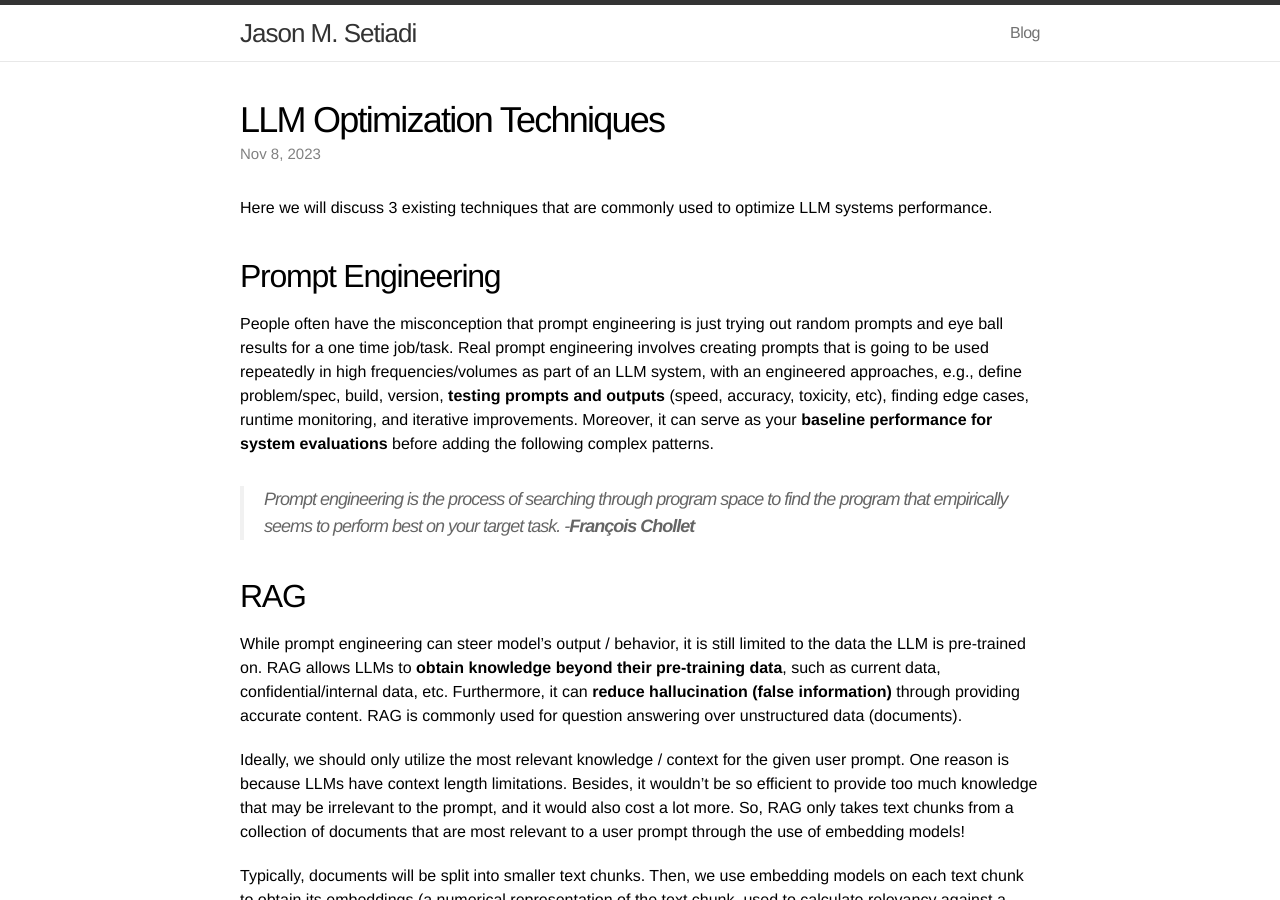
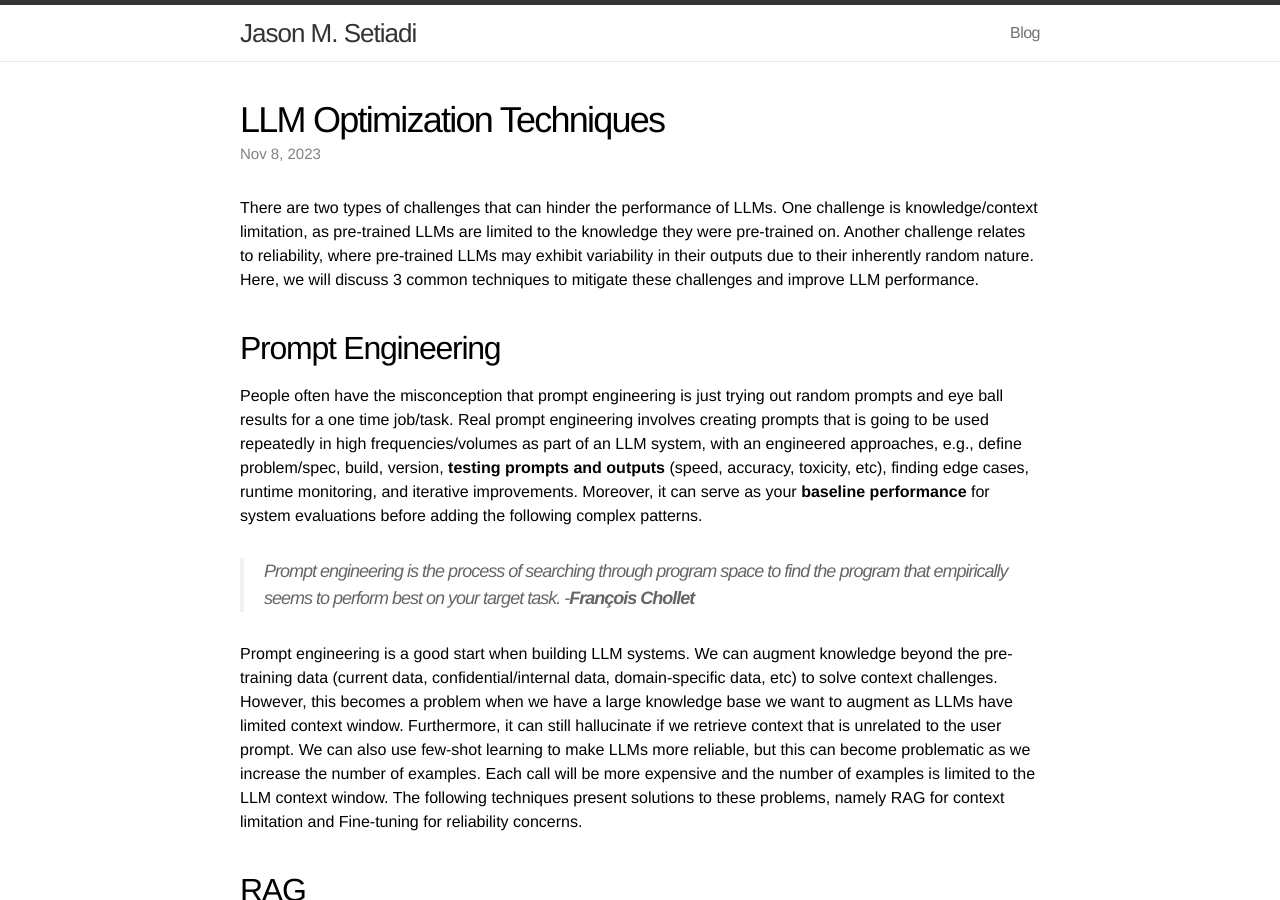
Before and after one commit to jasonmsetiadi/jasonmsetiadi.github.io, a Jekyll site: the page built from _posts/2023-11-08-llm-optimization.markdown, in a window 1280 px wide and 900 px high. Built offline with Jekyll 4.4.1, drawn with Linux system fonts in a browser that asks for light colours; comment, search, counter and statistics services are not loaded.

Commit message:
update intro and prompt engineering

```diff
--- a/_posts/2023-11-08-llm-optimization.markdown
+++ b/_posts/2023-11-08-llm-optimization.markdown
@@ -7,16 +7,19 @@ date:   2023-11-08 07:00:00
 mathjax: false
 ---
 
-Here we will discuss 3 existing techniques that are commonly used to optimize LLM systems performance.
+There are two types of challenges that can hinder the performance of LLMs. One challenge is knowledge/context limitation, as pre-trained LLMs are limited to the knowledge they were pre-trained on. Another challenge relates to reliability, where pre-trained LLMs may exhibit variability in their outputs due to their inherently random nature. Here, we will discuss 3 common techniques to mitigate these challenges and improve LLM performance.
 
 ## Prompt Engineering
 
-People often have the misconception that prompt engineering is just trying out random prompts and eye ball results for a one time job/task. Real prompt engineering involves creating prompts that is going to be used repeatedly in high frequencies/volumes as part of an LLM system, with an engineered approaches, e.g., define problem/spec, build, version, **testing prompts and outputs** (speed, accuracy, toxicity, etc), finding edge cases, runtime monitoring, and iterative improvements. Moreover, it can serve as your **baseline performance for system evaluations** before adding the following complex patterns.
+People often have the misconception that prompt engineering is just trying out random prompts and eye ball results for a one time job/task. Real prompt engineering involves creating prompts that is going to be used repeatedly in high frequencies/volumes as part of an LLM system, with an engineered approaches, e.g., define problem/spec, build, version, **testing prompts and outputs** (speed, accuracy, toxicity, etc), finding edge cases, runtime monitoring, and iterative improvements. Moreover, it can serve as your **baseline performance** for system evaluations before adding the following complex patterns.
 
 > Prompt engineering is the process of searching through program space to find the program that empirically seems to perform best on your target task.
 -**François Chollet**
 
-<!-- One of the most common prompt engineering techniques is called few-shot prompting. In simple terms, we can provide examples of our desired output to help the LLM follow the examples. For example, you may need an LLM to classify customer reviews as "positive" or "negative". Without few-shot, LLM can answer in a variety of ways. However, few-shot can guide the LLM to only respond with "positive" or "negative".
+Prompt engineering is a good start when building LLM systems. We can augment knowledge beyond the pre-training data (current data, confidential/internal data, domain-specific data, etc) to solve context challenges. However, this becomes a problem when we have a large knowledge base we want to augment as LLMs have limited context window. Furthermore, it can still hallucinate if we retrieve context that is unrelated to the user prompt. We can also use few-shot learning to make LLMs more reliable, but this can become problematic as we increase the number of examples. Each call will be more expensive and the number of examples is limited to the LLM context window. The following techniques present solutions to these problems, namely RAG for context limitation and Fine-tuning for reliability concerns.
+
+
+<!-- limited context window, hallucinations, constrained knowledge, not so reliable (random), expensive.  -->
 
 <!-- For example, you may need an LLM to classify customer reviews as "positive" or "negative". Without few-shot, LLM can answer in a variety of ways. However, few-shot can guide the LLM to only respond with "positive" or "negative".
 Write clear instructions (provide steps to reach the solution), split complex task into simpler subtasks, give GPTs time to think (step by step), show output structure (JSON)
```
